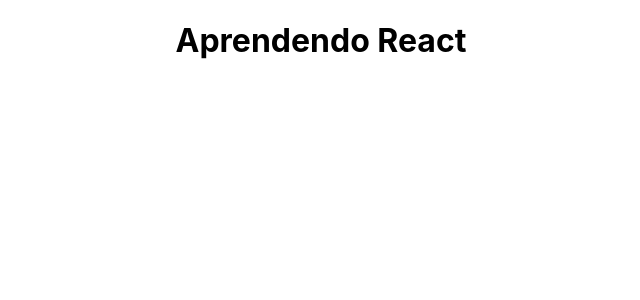
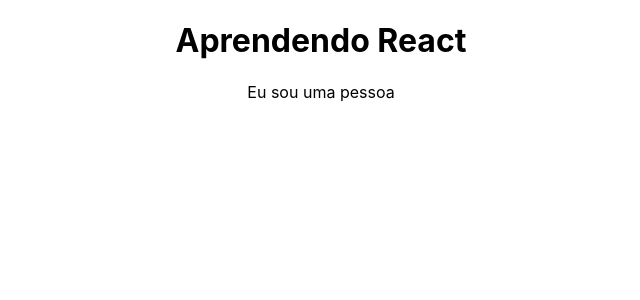
Before and after one commit to Andreabenf/AprendendoReact, a React (Create React App) app: page / in a window 1280 px wide. Shown: the top 300 px of the page, without its empty margins (319-959 px from the left). Built offline with nearby package versions, Linux system fonts and the light colour scheme.

Commit message:
Adicionada um componente chamado pessoa para testar novas possibilidades

```diff
--- a/src/App.js
+++ b/src/App.js
@@ -1,11 +1,13 @@
 import React, { Component } from 'react';
 import './App.css';
+import Pessoa from './Pessoa/Pessoa'
 
 class App extends Component {
   render() {
     return (
       <div className="App">
         <h1>Aprendendo React</h1>
+        <Pessoa />
       </div>
     );
   }
--- /dev/null
+++ b/src/Pessoa/Pessoa.js
@@ -0,0 +1,10 @@
+import React from 'react';
+/* Na sua forma mais simples, um componente eh uma
+    funcao que retorna um .jsx*/
+
+const pessoa = () => {
+    return <p>Eu sou uma pessoa</p>
+
+}
+
+export default pessoa;
```
